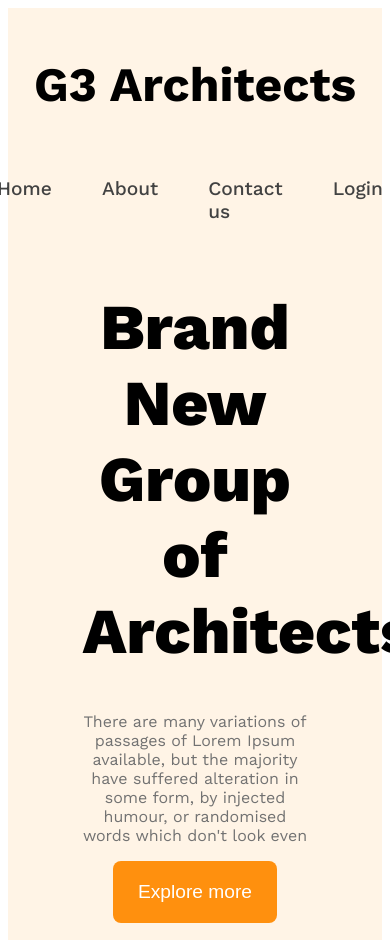
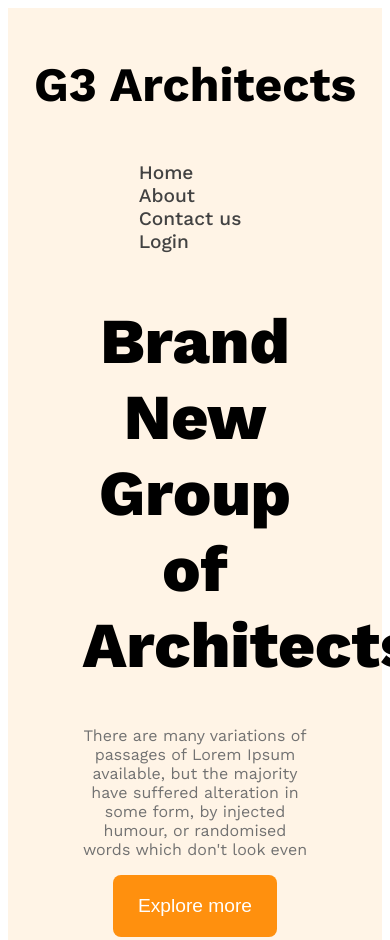
Before and after one commit to MRBRAFI/g3-arcihtect-webpage-ml-2, a plain HTML site: page index.html in a window 390 px wide. Shown: the top 940 px of the page. Drawn offline with nearby package versions, Linux system fonts and the light colour scheme.

Commit message:
changed some width

```diff
--- a/style.css
+++ b/style.css
@@ -193,9 +193,10 @@
 }
    /* media queries */
 
-@media screen and (max-width: 676px) {
-     .navbar{
+@media screen and (max-width: 576px) {
+     .navbar, .nav-links{
       flex-direction: column;
+      margin: 0px;
      }
      .teams-container {
       flex-direction: column;
@@ -220,7 +221,7 @@
      }
 }
 
-@media screen and (min-width: 676px) and (max-width: 992px) {
+@media screen and (min-width: 576px) and (max-width: 992px) {
     .teams-container {
     flex-direction: column;
     }
```
